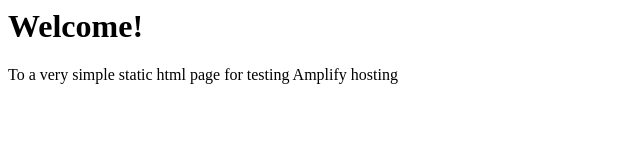
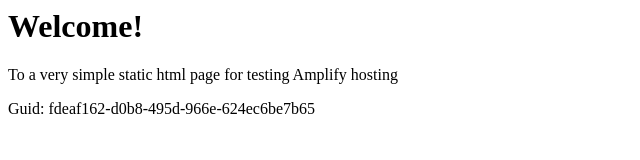
Before and after one commit to aws-aemilia-pdx/Github-PR-Commit-Integration-Test-DoNotTouch-GithubWebhookPreviewCanaryTest-v1-prod-us-west-2, a website: page src/index.html in a window 1280 px wide. Shown: the whole page, without its empty margins (0-640 px from the left). Drawn offline with Linux system fonts and the light colour scheme.

Commit message:
commit from integ tests

```diff
--- a/src/index.html
+++ b/src/index.html
@@ -1,3 +1,5 @@
+
+
 <html lang="en">
 
 <head>
@@ -10,6 +12,6 @@
 <body>
     <h1>Welcome!</h1>
     <p>To a very simple static html page for testing Amplify hosting</p>
-</body>
+    <p>Guid: fdeaf162-d0b8-495d-966e-624ec6be7b65</p></body>
 
 </html>
```
